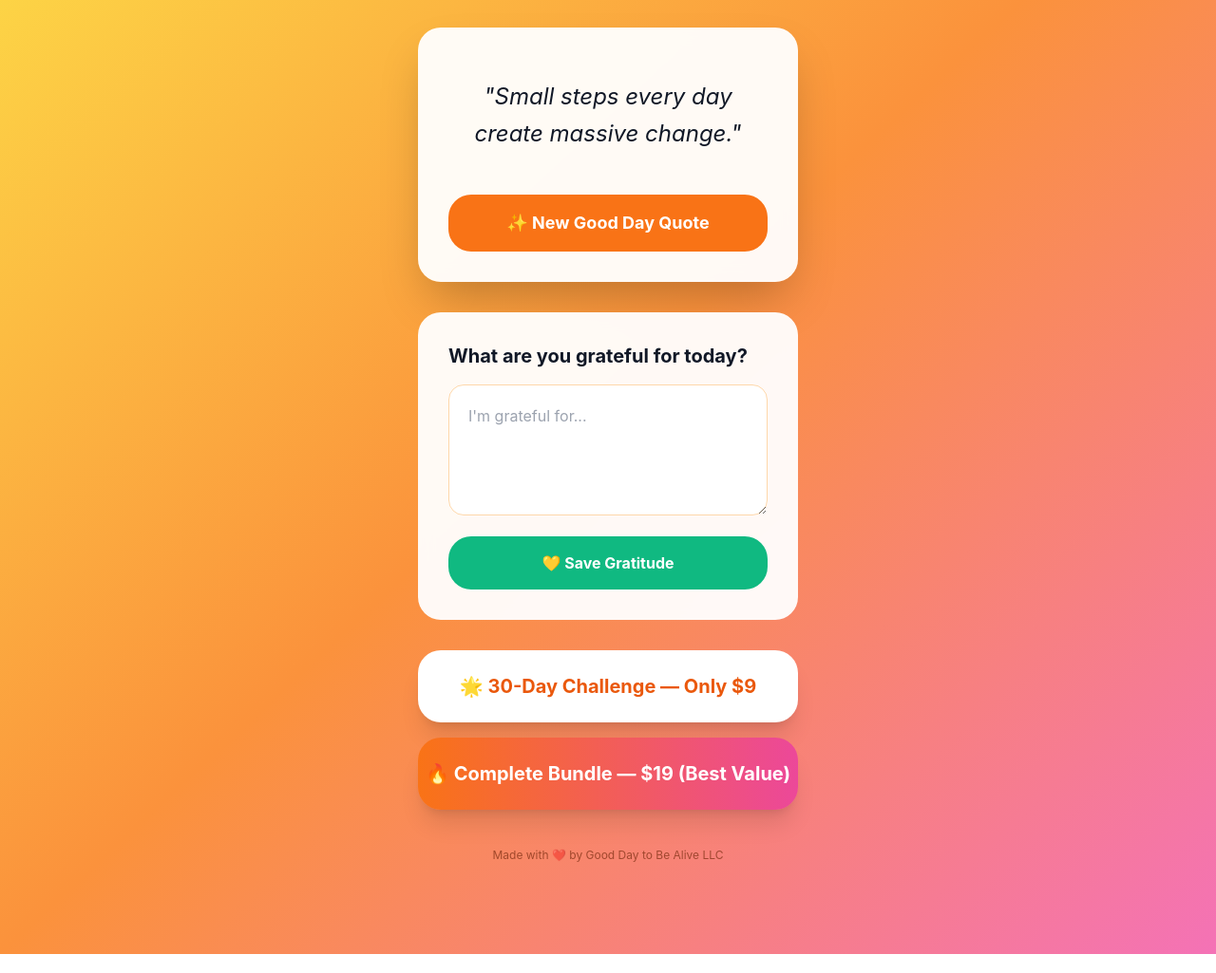
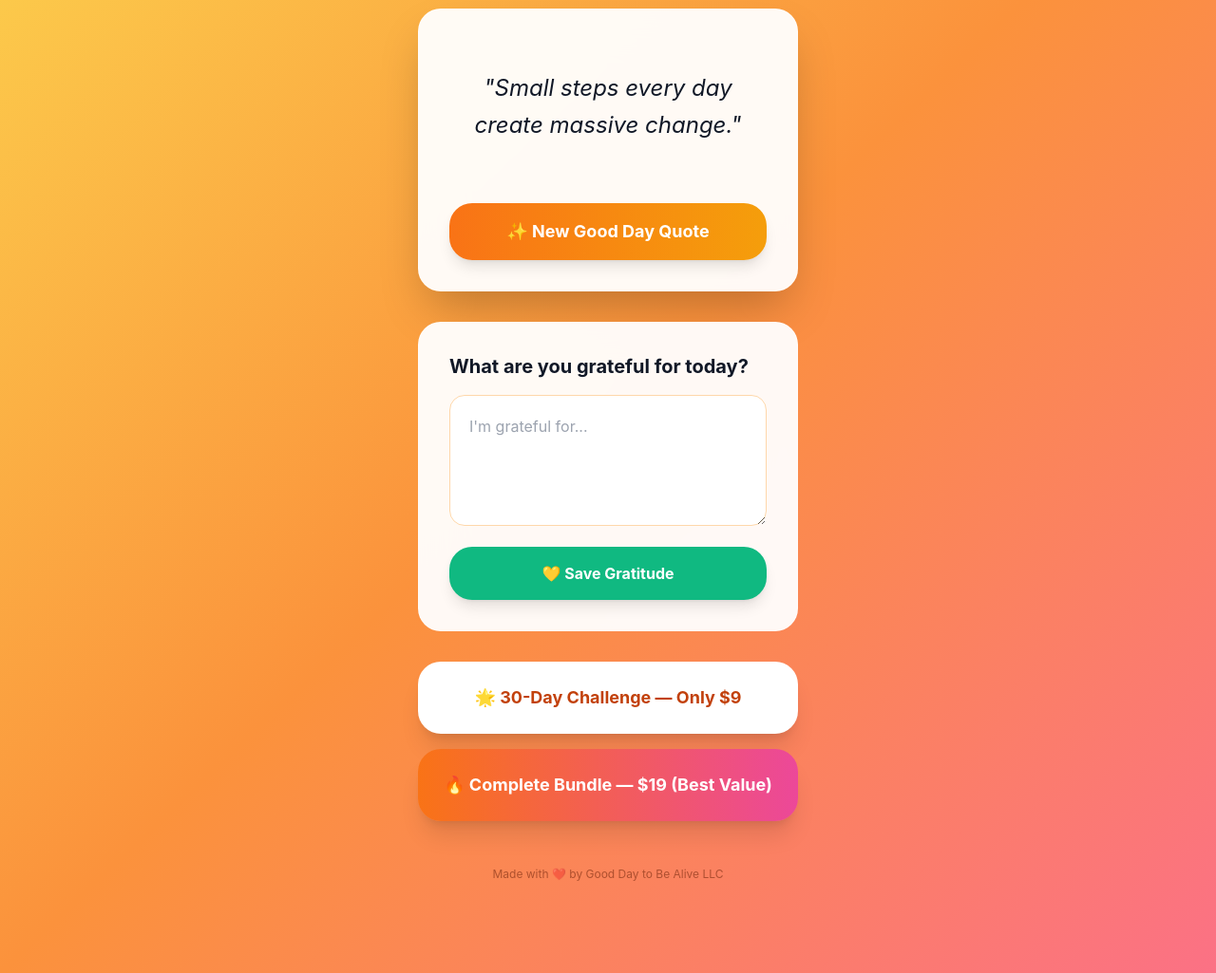
Before and after one commit to gddytbalive25-commits/good-day-to-be-alive, a plain HTML site: page index.html in a window 1280 px wide. Shown: the part 191-1216 px from the top of the page at 95% size. Drawn offline with nearby package versions, Linux system fonts and the light colour scheme.

Commit message:
Update index.html

```diff
--- a/index.html
+++ b/index.html
@@ -8,52 +8,49 @@
   <script src="https://cdn.tailwindcss.com"></script>
   <link rel="stylesheet" href="styles.css">
 </head>
-<body class="bg-gradient-to-br from-yellow-300 via-orange-400 to-pink-400 min-h-screen text-gray-900">
+<body class="bg-gradient-to-br from-amber-300 via-orange-400 to-rose-400 min-h-screen text-gray-900">
   <div class="max-w-md mx-auto p-6 pb-24">
 
-    <!-- Header / Logo Area -->
+    <!-- Logo Header -->
     <div class="text-center py-8">
-      <h1 class="text-5xl font-bold tracking-tight">🌅 Good Day to Be Alive</h1>
-      <p class="text-lg mt-2 text-orange-900">One good day at a time</p>
+      <div class="inline-flex items-center gap-3 mb-2">
+        <span class="text-6xl">🌅</span>
+        <h1 class="text-4xl font-bold tracking-tighter">Good Day to Be Alive</h1>
+      </div>
+      <p class="text-orange-950/80 font-medium">One good day at a time</p>
     </div>
 
-    <!-- Daily Quote -->
-    <div class="bg-white/95 backdrop-blur rounded-3xl p-8 shadow-2xl mb-8">
-      <p id="quote" class="text-2xl italic text-center leading-relaxed min-h-[120px] flex items-center justify-center">
+    <!-- Quote Card -->
+    <div class="bg-white/95 backdrop-blur-xl rounded-3xl p-8 shadow-2xl mb-8 border border-white/50">
+      <p id="quote" class="text-2xl italic text-center leading-relaxed min-h-[140px] flex items-center justify-center">
         "Today is a good day to be alive!"
       </p>
       <button onclick="newQuote()"
-              class="mt-6 w-full bg-orange-500 hover:bg-orange-600 text-white font-bold py-4 rounded-3xl text-lg transition">
+              class="mt-8 w-full bg-gradient-to-r from-orange-500 to-amber-500 text-white font-bold py-4 rounded-3xl text-lg shadow-lg hover:scale-105 transition">
         ✨ New Good Day Quote
       </button>
     </div>
 
     <!-- Gratitude -->
-    <div class="bg-white/95 backdrop-blur rounded-3xl p-8 mb-8">
+    <div class="bg-white/95 backdrop-blur-xl rounded-3xl p-8 mb-8 border border-white/50">
       <h2 class="font-bold text-xl mb-4">What are you grateful for today?</h2>
-      <textarea id="gratitude" rows="4"
-                class="w-full p-5 rounded-2xl border border-orange-200 focus:border-orange-500 outline-none"
-                placeholder="I'm grateful for..."></textarea>
-      <button onclick="saveGratitude()"
-              class="mt-4 w-full bg-emerald-500 hover:bg-emerald-600 text-white font-bold py-4 rounded-3xl">
+      <textarea id="gratitude" rows="4" class="w-full p-5 rounded-2xl border border-orange-200 focus:border-orange-500 outline-none" placeholder="I'm grateful for..."></textarea>
+      <button onclick="saveGratitude()" class="mt-4 w-full bg-emerald-500 hover:bg-emerald-600 text-white font-bold py-4 rounded-3xl shadow-lg">
         💛 Save Gratitude
       </button>
     </div>
 
-    <!-- Shop Section -->
+    <!-- Products -->
     <div class="space-y-4">
-      <a href="https://gddytba.gumroad.com/l/wkwucn" target="_blank"
-         class="block text-center bg-white text-orange-600 font-bold py-6 rounded-3xl shadow-xl text-xl hover:scale-105 transition">
+      <a href="https://gddytba.gumroad.com/l/wkwucn" target="_blank" class="block text-center bg-white text-orange-700 font-bold py-6 rounded-3xl shadow-xl text-lg hover:scale-105 transition">
         🌟 30-Day Challenge — Only $9
       </a>
-
-      <a href="https://gddytba.gumroad.com/l/lzshqd" target="_blank"
-         class="block text-center bg-gradient-to-r from-orange-500 to-pink-500 text-white font-bold py-6 rounded-3xl shadow-xl text-xl hover:scale-105 transition">
+      <a href="https://gddytba.gumroad.com/l/lzshqd" target="_blank" class="block text-center bg-gradient-to-r from-orange-500 to-pink-500 text-white font-bold py-6 rounded-3xl shadow-xl text-lg hover:scale-105 transition">
         🔥 Complete Bundle — $19 (Best Value)
       </a>
     </div>
 
-    <div class="text-center mt-10 text-xs text-orange-900/70">
+    <div class="text-center mt-12 text-xs text-orange-900/60">
       Made with ❤️ by Good Day to Be Alive LLC
     </div>
   </div>
```
